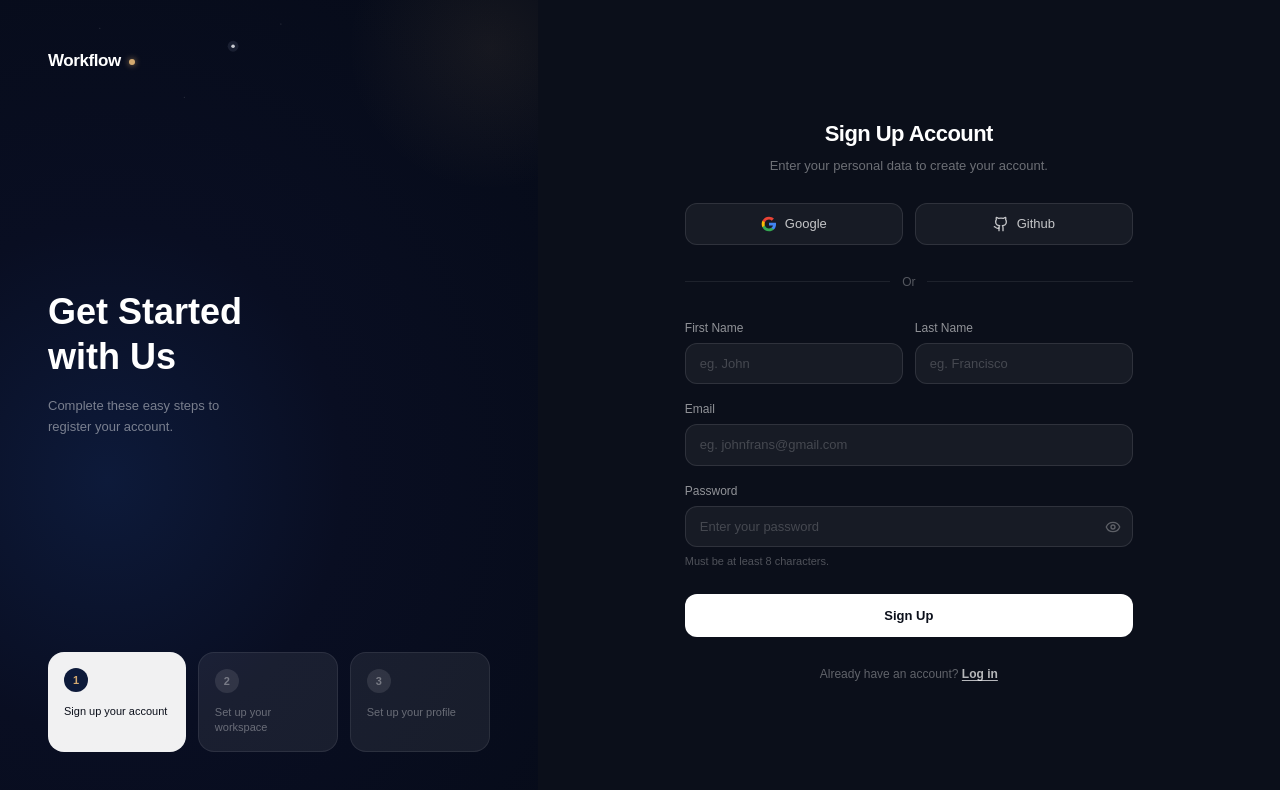
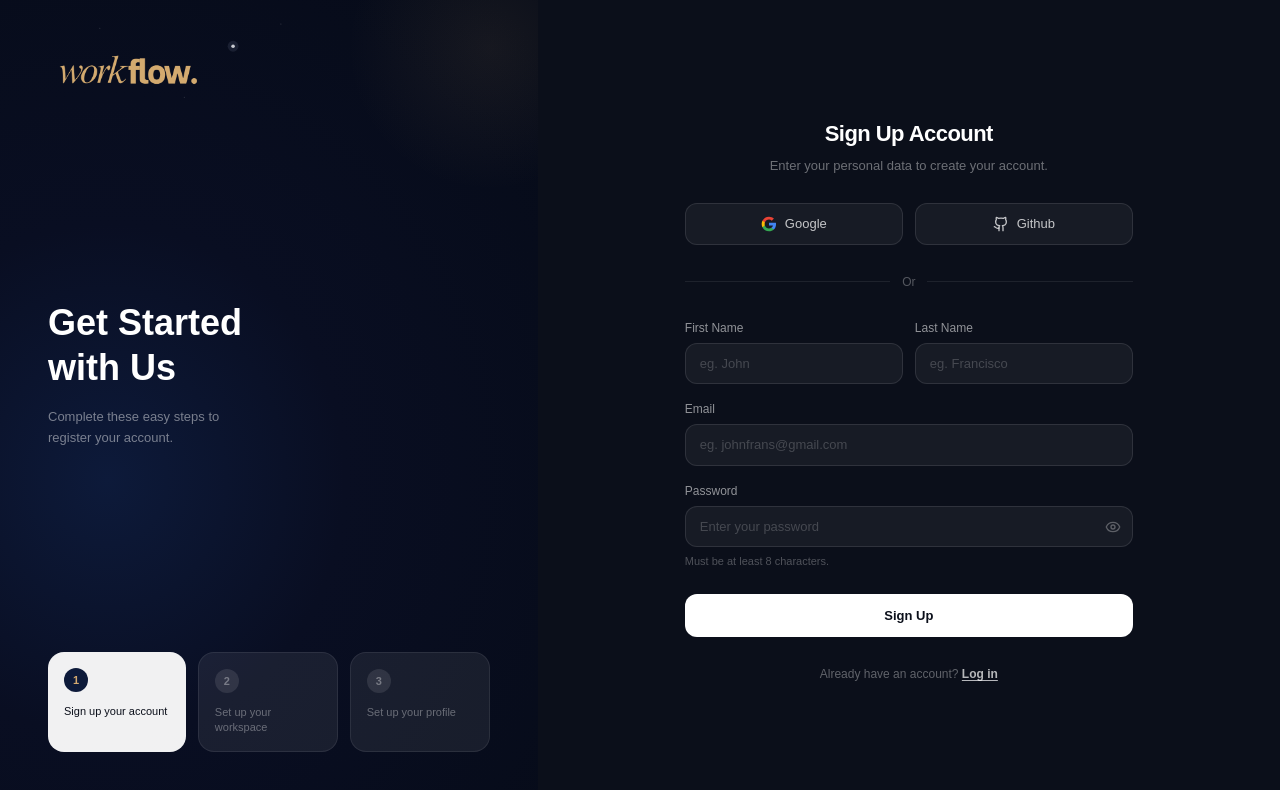
Before and after one commit to ved-jadhav-10/work-flow, a Next.js app in the folder client/: page /register in a window 1280 px wide. Shown: the top 790 px of the page. Built offline with nearby package versions, Linux system fonts and the light colour scheme.

Commit message:
Created and added logo

```diff
--- a/client/src/app/login/page.tsx
+++ b/client/src/app/login/page.tsx
@@ -4,6 +4,7 @@ import React from "react";
 import { signIn } from "next-auth/react";
 import { useState, FormEvent, Suspense } from "react";
 import Link from "next/link";
+import Image from "next/image";
 import { useRouter, useSearchParams } from "next/navigation";
 import { Github, Eye, EyeOff } from "lucide-react";
 
@@ -66,11 +67,15 @@ function LoginContent() {
 
         {/* Logo */}
         <div className="flex items-center gap-2 select-none">
-          <span className="text-white font-semibold text-[17px] tracking-tight">Workflow</span>
-          <span
-            className="w-1.5 h-1.5 rounded-full mt-0.5"
-            style={{ background: "#d4aa70", boxShadow: "0 0 6px rgba(212,170,112,0.8)" }}
-          />
+          <div className="relative w-40 h-12 shrink-0 rounded-xl">
+            <Image
+              src="/assets/workflow_logo_yellow.png"
+              alt="Workflow Logo"
+              width={200}
+              height={60}
+              className="w-full h-full object-contain"
+            />
+          </div>
         </div>
 
         {/* Copy */}
--- a/client/src/app/page.tsx
+++ b/client/src/app/page.tsx
@@ -1,4 +1,5 @@
 import Link from "next/link";
+import Image from "next/image";
 import React from "react";
 import {
   BookOpen,
@@ -22,11 +23,15 @@ export default function LandingPage() {
         style={{ background: "rgba(6,13,31,0.65)", borderBottom: "1px solid rgba(255,255,255,0.06)" }}>
         <div className="flex items-center justify-between px-8 py-4 max-w-7xl mx-auto w-full">
           <Link href="/" className="flex items-center gap-1.5 select-none">
-            <span className="text-lg font-semibold tracking-tight text-white">Workflow</span>
-            <span
-              className="w-1.5 h-1.5 rounded-full mt-0.5"
-              style={{ background: "#d4aa70", boxShadow: "0 0 6px rgba(212,170,112,0.8)" }}
-            />
+            <div className="relative w-32 h-8 shrink-0 rounded-lg">
+              <Image
+                src="/assets/workflow_logo_yellow.png"
+                alt="Workflow Logo"
+                width={200}
+                height={50}
+                className="w-full h-full object-contain"
+              />
+            </div>
           </Link>
 
           <div className="hidden md:flex items-center gap-8 text-[13px] text-white/55 font-medium">
--- a/client/src/app/register/page.tsx
+++ b/client/src/app/register/page.tsx
@@ -4,6 +4,7 @@ import React from "react";
 import { signIn } from "next-auth/react";
 import { useState, FormEvent } from "react";
 import Link from "next/link";
+import Image from "next/image";
 import { useRouter } from "next/navigation";
 import { Github, Eye, EyeOff } from "lucide-react";
 
@@ -101,11 +102,15 @@ export default function RegisterPage() {
 
         {/* Logo */}
         <div className="flex items-center gap-2 select-none">
-          <span className="text-white font-semibold text-[17px] tracking-tight">Workflow</span>
-          <span
-            className="w-1.5 h-1.5 rounded-full mt-0.5"
-            style={{ background: "#d4aa70", boxShadow: "0 0 6px rgba(212,170,112,0.8)" }}
-          />
+          <div className="relative w-40 h-12 shrink-0 rounded-xl">
+            <Image
+              src="/assets/workflow_logo_yellow.png"
+              alt="Workflow Logo"
+              width={200}
+              height={60}
+              className="w-full h-full object-contain"
+            />
+          </div>
         </div>
 
         {/* Middle copy */}
--- a/client/src/components/layout/Sidebar.tsx
+++ b/client/src/components/layout/Sidebar.tsx
@@ -1,6 +1,7 @@
 "use client";
 
 import Link from "next/link";
+import Image from "next/image";
 import { usePathname } from "next/navigation";
 import { signOut, useSession } from "next-auth/react";
 import { useEffect, useState } from "react";
@@ -67,15 +68,15 @@ export default function Sidebar({ projectId: propProjectId }: SidebarProps) {
       {/* Logo */}
       <div className="p-5 border-b" style={{ borderColor: "rgba(255,255,255,0.07)" }}>
         <Link href="/dashboard" className="flex items-center gap-2.5">
-          <div
-            className="w-7 h-7 rounded-xl flex items-center justify-center shrink-0"
-            style={{ background: "linear-gradient(135deg,#FFD700,#f59e0b)", boxShadow: "0 0 14px rgba(255,215,0,0.30)" }}
-          >
-            <Sparkles className="w-3.5 h-3.5" style={{ color: "#060B19" }} />
+          <div className="relative w-32 h-8 shrink-0 rounded-xl">
+            <Image
+              src="/assets/workflow_logo_yellow.png"
+              alt="Workflow Logo"
+              width={200}
+              height={50}
+              className="w-full h-full object-contain"
+            />
           </div>
-          <span className="font-bold text-white text-[17px] tracking-wide select-none" style={{ fontFamily: "var(--font-playfair), serif" }}>
-            Workflow<span style={{ color: "#FFD700" }}>.</span>
-          </span>
         </Link>
       </div>
 
```
Also changed, not shown: client/public/assets/workflow_logo_yellow.png (added).
